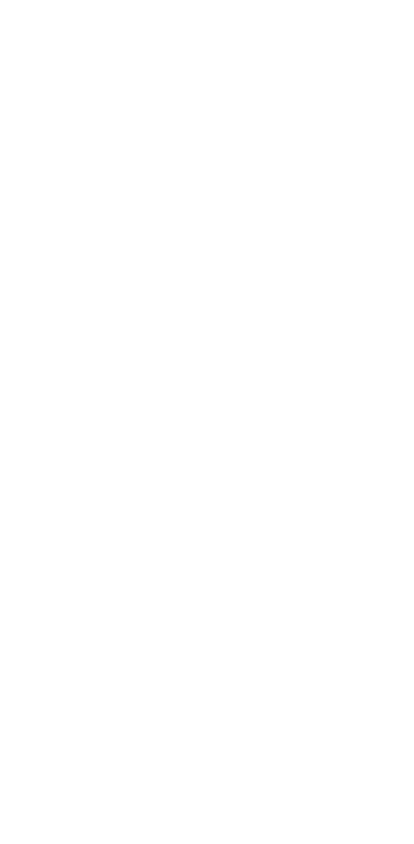
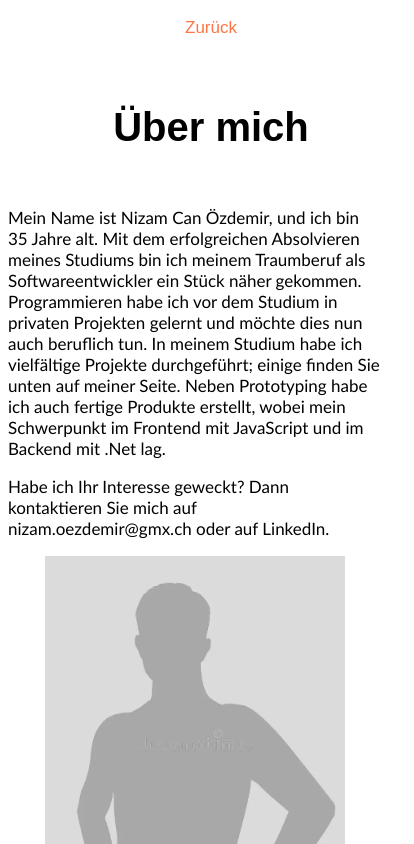
Before and after one commit to Nizii/my-nuxt-project, a Nuxt app: page /about in a window 390 px wide. Before the commit this address had no page. Shown: the top 844 px of the page, 414 px wide, since content can reach past the window. Built offline with nearby package versions, Linux system fonts and the light colour scheme; what vue-fullpage.js would draw is missing.

Commit message:
Css angepasst

```diff
--- a/components/Content/VideoComponent.vue
+++ b/components/Content/VideoComponent.vue
@@ -185,6 +185,78 @@
   }
 
   @media only screen and (max-width: 1024px) {
+    .video-title{
+      width: 100%;
+      color: black;
+      font-size: 50px;
+      text-align: left;
+    }
+
+    .video-tech{
+      width: 100%;
+      color: black;
+      text-align: left;
+      font-size: 25px;
+    }
+
+    .video-description {
+      width: 100%;
+      padding-top: 10px;
+      color: black;
+      text-align: left;
+      font-size: 25px;
+    }
+
+    .project-container,
+    .project-container.expanded {
+      width: 100%;
+    }
+
+    .project-content {
+      flex-direction: column;
+    }
+
+    .project-content video {
+      aspect-ratio: auto;
+    }
+
+    .video-description {
+      width: 100%;
+      transition: none;
+      opacity: 1;
+    }
+
+    .slide-from-left,
+    .slide-from-right {
+      animation: none;
+      transform: translateX(0%);
+      opacity: 1;
+    }
+  }
+
+  @media only screen and (max-width: 600px) {
+    .video-title{
+      width: 100%;
+      color: black;
+      font-size: 30px;
+      text-align: left;
+    }
+
+    .video-tech{
+      width: 100%;
+      color: black;
+      text-align: left;
+      font-size: 17px;
+    }
+
+    .video-description {
+      width: 100%;
+      padding-top: 10px;
+      color: black;
+      text-align: left;
+      font-size: 17px;
+    }
+
     .project-container,
     .project-container.expanded {
       width: 100%;
--- a/components/MainComponents/DescriptionSection.vue
+++ /dev/null
@@ -1,75 +0,0 @@
-<template>
-  <div id="desc-container">
-    <div class="content">
-      <div class="text">
-        <p class="my-description">
-          Mein Name ist Nizam Can Özdemir, und ich bin 35 Jahre alt.
-          Mit dem erfolgreichen Absolvieren meines Studiums bin ich meinem Traumberuf als Softwareentwickler ein Stück näher gekommen.
-          Programmieren habe ich vor dem Studium in privaten Projekten gelernt und möchte dies nun auch beruflich tun.
-          In meinem Studium habe ich vielfältige Projekte durchgeführt; einige finden Sie unten auf meiner Seite.
-          Neben Prototyping habe ich auch fertige Produkte erstellt, wobei mein Schwerpunkt im Frontend mit JavaScript und im Backend mit .Net lag.
-        </p>
-        <p class="my-description">Habe ich Ihr Interesse geweckt? Dann kontaktieren Sie mich auf nizam.oezdemir@gmx.ch oder auf LinkedIn.</p>
-      </div>
-      <img class="foto" src="~/static/fotos/foto.png">
-    </div>
-  </div>
-</template>
-
-<style>
-  *{
-    font-family:'Gill Sans', 'Gill Sans MT', Calibri, 'Trebuchet MS', sans-serif
-  }
-
-  #desc-container {
-    position: relative;
-    width: 55%;
-    aspect-ratio: auto;
-    margin: auto;
-    transition: all 0.5s ease;
-    height: 100vh;
-  }
-
-
-  .content {
-    display: flex;
-    flex-direction: row;
-    justify-content: space-between;
-
-  }
-
-  .text {
-    font-size: 25px;
-  }
-
-  .my-description {
-    text-align: left;
-    font-family: sans-serif;
-    padding-right: 20px;
-  }
-
-  .foto {
-    height: auto;
-    width: 300px;
-  }
-
-  @media only screen and (max-width: 1024px) {
-    .content {
-      flex-direction: column;
-    }
-
-    .text {
-      width: 100%;
-      font-size: 25px;
-      text-align: left;
-    }
-
-    .foto {
-      text-align: center;
-    }
-
-    #desc-container {
-      width: 100%;
-    }
-  }
-</style>
--- a/components/MainComponents/HeaderSection.vue
+++ b/components/MainComponents/HeaderSection.vue
@@ -4,7 +4,7 @@
     <p class="title-desc">Bsc Informatik Fokus Digital Ideation</p>
     <div class="navigation">
       <a class="title-txt" id="title-txt-right" @click="scrollToProjects('first-video')">Zu den Projekten</a>
-      <a class="title-txt" id="title-txt-left" @click="scrollToProjects('desc-container')">Über mich</a>
+      <nuxt-link to="/about" class="title-txt" id="title-txt-left">Über mich</nuxt-link>
     </div>
   </div>
 </template>
@@ -22,13 +22,13 @@
 
 <style>
 *{
-  text-align: center;
-  font-family:'Gill Sans', 'Gill Sans MT', Calibri, 'Trebuchet MS', sans-serif;
+  font-family:'Gill Sans', 'Gill Sans MT', Calibri, 'Trebuchet MS', sans-serif
 }
 
 
 .myName{
   height: 100vh;
+  text-align: center;
 }
 
 .title-name{
@@ -47,7 +47,7 @@
 .navigation{
   display: flex;
   justify-content: center;
-  margin-top: 5%;
+  margin-top: 7%;
 }
 
 .title-txt {
@@ -108,14 +108,32 @@
   .title-name{
     font-size: 80px;
     margin: 5% 0;
+    margin-top: 2em;
+  }
+
+  .navigation{
+    margin-top: 30em;
   }
 
   .title-desc{
     font-size: 40px;
     margin: 2.5% 0;
   }
+
   .title-txt {
-    font-size: 30px;
+    font-size: 25px;
+    font-family: sans-serif;
+    margin: 0 10px;
+    text-decoration: none;
+    color: inherit;
+    color: rgb(252, 117, 68);
+    position: relative;
+    overflow: hidden;
+    padding: 10px 10px;
+    display: inline-block;
+    cursor: pointer;
+    width: 40%;
+    transition: border 0.3s ease-in-out;
   }
 }
 
@@ -123,14 +141,21 @@
   .title-name{
     font-size: 60px;
     margin: 5% 0;
+    text-align: left;
   }
 
   .title-desc{
+    text-align: left;
     font-size: 30px;
     margin: 2.5% 0;
   }
   .title-txt {
     font-size: 17px;
   }
+
+  .navigation{
+    display: flex;
+    margin-top: 8em;
+  }
 }
 </style>
--- /dev/null
+++ b/pages/about.vue
@@ -0,0 +1,203 @@
+<template>
+  <div id="desc-container">
+    <div class="content">
+      <div class="about-title-section">
+        <nuxt-link to="/" class="about-btn">Zurück</nuxt-link>
+        <div class="title-container"> <!-- Neues Container-Element -->
+          <p class="about-title-text">
+            Über mich
+          </p>
+        </div>
+      </div>
+      <div class="about-section">
+        <div class="about-text">
+          <p>
+            Mein Name ist Nizam Can Özdemir, und ich bin 35 Jahre alt.
+            Mit dem erfolgreichen Absolvieren meines Studiums bin ich meinem Traumberuf als Softwareentwickler ein Stück näher gekommen.
+            Programmieren habe ich vor dem Studium in privaten Projekten gelernt und möchte dies nun auch beruflich tun.
+            In meinem Studium habe ich vielfältige Projekte durchgeführt; einige finden Sie unten auf meiner Seite.
+            Neben Prototyping habe ich auch fertige Produkte erstellt, wobei mein Schwerpunkt im Frontend mit JavaScript und im Backend mit .Net lag.
+          </p>
+          <p>Habe ich Ihr Interesse geweckt? Dann kontaktieren Sie mich auf nizam.oezdemir@gmx.ch oder auf LinkedIn.</p>
+        </div>
+        <img class="foto" src="~/static/fotos/foto.png">
+      </div>
+    </div>
+    <div class="link-section">
+      <a class="about-btn" href="">GitHub</a>
+      <a class="about-btn" href="">LinkedIn</a>
+    </div>
+    <div class="about-bottom"></div>
+  </div>
+</template>
+
+<style>
+  *{
+    font-family:'Gill Sans', 'Gill Sans MT', Calibri, 'Trebuchet MS', sans-serif;
+  }
+
+  .about-title-text{
+    font-size: 40px;
+    font-weight: bold;
+    font-family: sans-serif;
+  }
+
+  .about-btn {
+    text-align: center;
+    font-size: 25px;
+    font-family: sans-serif;
+    margin: 0 10px;
+    text-decoration: none;
+    color: inherit;
+    color: rgb(252, 117, 68);
+    position: relative;
+    overflow: hidden;
+    padding: 10px 10px;
+    display: inline-block;
+    cursor: pointer;
+    width: 25%;
+    transition: border 0.3s ease-in-out;
+  }
+
+  .about-btn:hover {
+    outline: 2px solid rgb(252, 117, 68);
+  }
+
+  .about-btn::before {
+    content: "";
+    position: absolute;
+    width: 0;
+    height: 2px;
+    bottom: 0;
+    left: 0;
+    background-color: rgb(252, 117, 68);
+    visibility: hidden;
+    transition: all 0.3s ease-in-out;
+  }
+
+  .about-btn::after {
+    content: "";
+    position: absolute;
+    width: 2px;
+    height: 0;
+    right: 0;
+    bottom: 0;
+    background-color: rgb(252, 117, 68);
+    visibility: hidden;
+    transition: all 0.3s ease-in-out;
+  }
+
+  .about-btn:hover::before {
+    width: 100%;
+    visibility: visible;
+  }
+
+  .about-btn:hover::after {
+    height: 100%;
+    visibility: visible;
+  }
+  #desc-container {
+    position: relative;
+    width: 55%;
+    aspect-ratio: auto;
+    margin: auto;
+    transition: all 0.5s ease;
+    height: 100vh;
+    display: flex;
+    flex-direction: column;
+    align-items: center;
+  }
+
+  .about-title-section {
+    display: flex;
+    justify-content: space-between;
+    align-items: center;
+    width: 100%;
+    padding: 0 1em;
+  }
+
+  .title-container {
+    flex-grow: 1;
+    display: flex;
+    justify-content: center;
+  }
+
+  .about-btn {
+    width: auto;
+  }
+
+  .about-title-text {
+    text-align: center;
+    width: 100%;
+  }
+
+  .about-section {
+    display: flex;
+    justify-content: space-between;
+    align-items: center;
+    width: 100%;
+  }
+
+  .link-section {
+    display: flex;
+    justify-content: space-around;
+    align-items: center;
+    width: 100%;
+    margin-top: 5em;
+    margin-bottom: 3em;
+  }
+
+  .about-text {
+    text-align: left;
+    font-size: 25px;
+    width: 50%;
+  }
+
+  .foto {
+    height: auto;
+    width: 300px;
+  }
+
+  @media only screen and (max-width: 1024px) {
+    #desc-container {
+      width: 90%;
+    }
+
+    .about-btn{
+      font-size: 25px;
+    }
+  }
+
+/* Bestehende Styles bleiben unverändert */
+
+@media only screen and (max-width: 600px) {
+  .about-section {
+    flex-direction: column;
+    width: 100%;
+  }
+  .about-title-section {
+    flex-direction: column;
+    align-items: center;
+  }
+  .about-text {
+    width: 100%;
+    font-size: 17px;
+    text-align: left;
+  }
+  #desc-container {
+    width: 100%;
+  }
+  .about-btn {
+    font-size: 17px;
+    margin-bottom: 1em;
+  }
+  .title-container {
+    width: 100%;
+  }
+  .link-section {
+    margin-top: 1em;
+    margin-bottom: 1em;
+  }
+}
+
+</style>
--- a/pages/index.vue
+++ b/pages/index.vue
@@ -1,7 +1,6 @@
 <template>
   <div>
     <HeaderSection/>
-    <DescriptionSection/>
     <ContentSection/>
     <BottomSection/>
   </div>
@@ -9,7 +8,6 @@
 
 <script>
 import HeaderSection from '~/components/MainComponents/HeaderSection.vue';
-import DescriptionSection from '~/components/MainComponents/DescriptionSection.vue';
 import ContentSection from '~/components/MainComponents/ContentSection.vue';
 import BottomSection from '~/components/MainComponents/BottomSection.vue';
 import Spacer from '~/components/Content/Spacer.vue'
@@ -20,8 +18,7 @@
     HeaderSection,
     ContentSection,
     BottomSection,
-    DescriptionSection,
-    Spacer
+    Spacer,
   }
 }
 </script>
```
